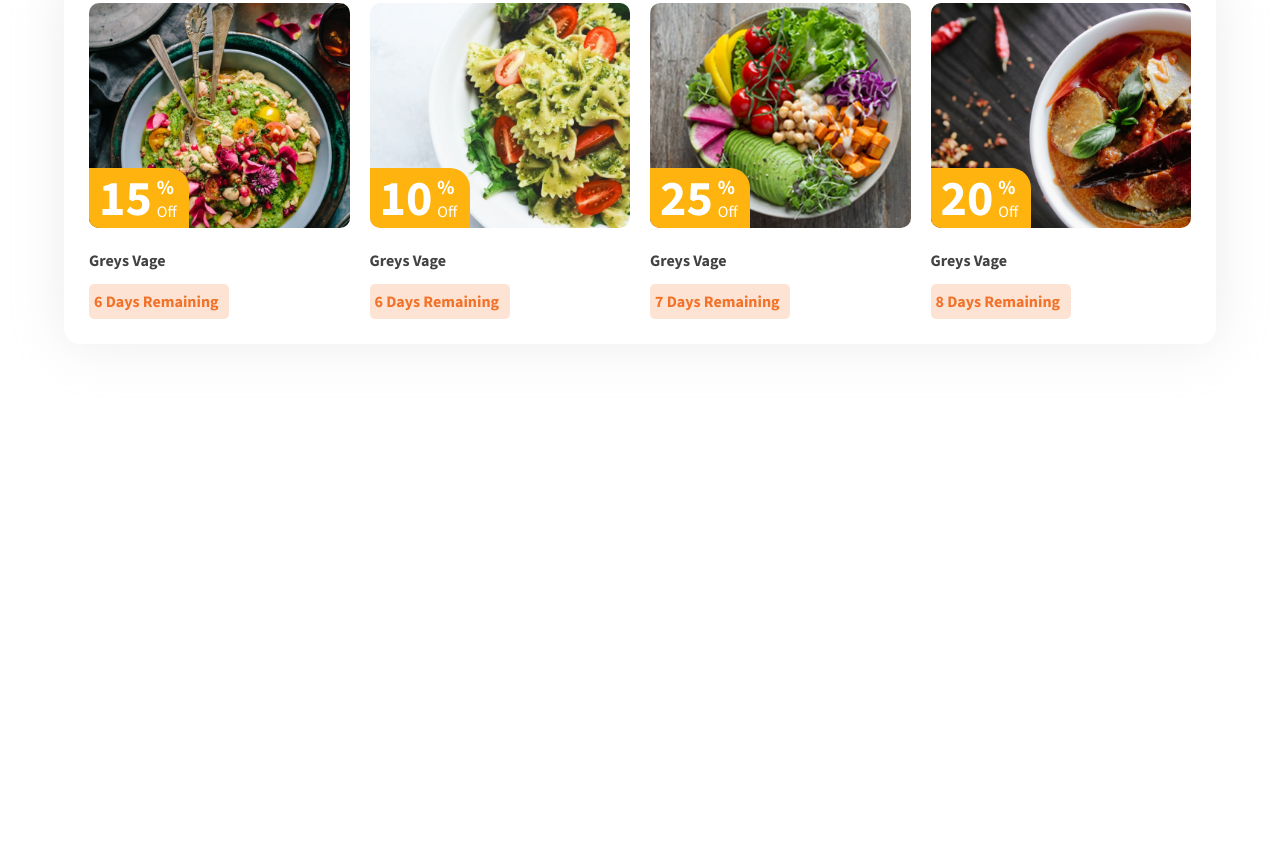
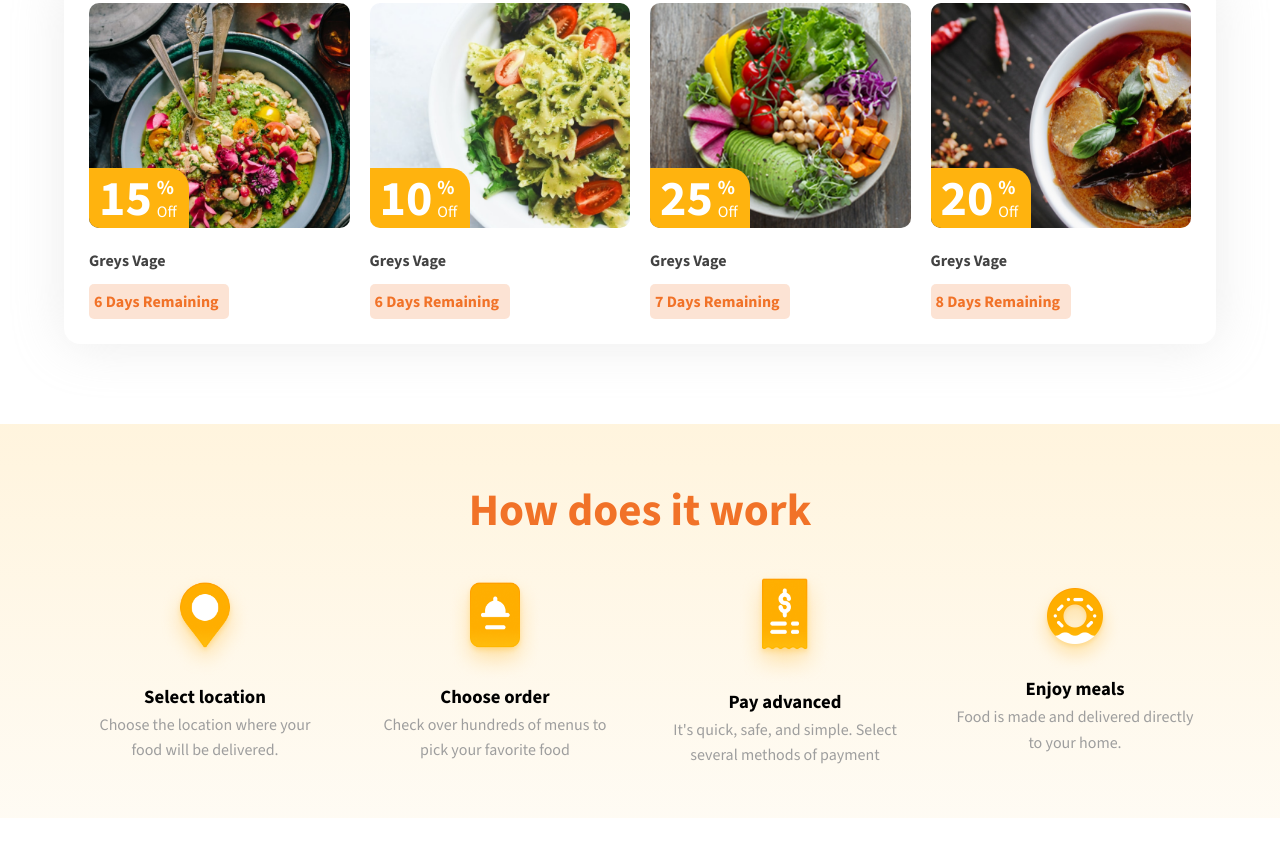
Before and after one commit to ibnhosain/FoodWagon_Landing_Page, a plain HTML site: page index.html in a window 1280 px wide. Shown: the part 550-1398 px from the top of the page. Before the commit the page ends 974 px from the top, so only its background shows below. Drawn offline with nearby package versions, Linux system fonts and the light colour scheme.

Commit message:
who work section add

```diff
--- a/index.html
+++ b/index.html
@@ -96,7 +96,7 @@
                 </div>
                 <div class="deal_card">
                     <img src="./images/Flash_Deal_02.png" alt="Flash_Deal_img">
-                     <div class="Discount_card"><span class="Discount_number">10 </span>
+                    <div class="Discount_card"><span class="Discount_number">10 </span>
                         <div style="display: flex;flex-direction: column; margin-left: 5px;">
                             <span class="Discount_parsent">%</span>
                             <span class="Discount_off">Off</span>
@@ -105,7 +105,7 @@
                 </div>
                 <div class="deal_card">
                     <img src="./images/Flash_Deal_03.png" alt="Flash_Deal_img">
-                     <div class="Discount_card"><span class="Discount_number">25 </span>
+                    <div class="Discount_card"><span class="Discount_number">25 </span>
                         <div style="display: flex;flex-direction: column; margin-left: 5px;">
                             <span class="Discount_parsent">%</span>
                             <span class="Discount_off">Off</span>
@@ -114,7 +114,7 @@
                 </div>
                 <div class="deal_card">
                     <img src="./images/Flash_Deal_04.png" alt="Flash_Deal_img">
-                     <div class="Discount_card"><span class="Discount_number">20 </span>
+                    <div class="Discount_card"><span class="Discount_number">20 </span>
                         <div style="display: flex;flex-direction: column; margin-left: 5px;">
                             <span class="Discount_parsent">%</span>
                             <span class="Discount_off">Off</span>
@@ -140,6 +140,42 @@
             </div>
         </div>
     </section>
+    <!-- ==============How_It_Work============== -->
+    <section class="how_work_section">
+        <div class="container">
+            <div class="how_work_inner">
+                <div class="how_work_heading">
+                    <h2>How does it work</h2>
+                </div>
+                <div class="work_Features">
+
+                    <div class="Features_card">
+                        <img src="./images/icon/Map_icon.png" alt="">
+                        <h3>Select location</h3>
+                        <p class="card_text_one">Choose the location where your food will be delivered.</p>
+                    </div>
+                    <div class="Features_card">
+                        <img src="./images/icon/order_Icons.png" alt="">
+                        <h3>Choose order</h3>
+                        <p class="card_text_two">Check over hundreds of menus to pick your favorite food</p>
+                    </div>
+                    <div class="Features_card">
+                        <img src="./images/icon/pay_Icons.png" alt="">
+                        <h3>Pay advanced</h3>
+                        <p class="card_text_tree">It's quick, safe, and simple. Select several methods of payment</p>
+                    </div>
+                    <div class="Features_card">
+                        <img src="./images/icon/Meal_icon.png" alt="">
+                        <h3>Enjoy meals</h3>
+                        <p class="card_text_four">Food is made and delivered directly to your home.</p>
+                    </div>
+
+
+                </div>
+            </div>
+        </div>
+    </section>
+
 </body>
 
 </html>
--- a/style.css
+++ b/style.css
@@ -241,9 +241,11 @@ Flash Deals section
     border-radius: 10px;
     object-fit: cover;
 }
-.deal_card{
+
+.deal_card {
     position: relative;
 }
+
 .Discount_card {
     display: flex;
     align-items: center;
@@ -257,15 +259,18 @@ Flash Deals section
     background-color: var(--primary-bg);
     border-radius: 0 20px 0 10px;
 }
-.Discount_number{
-margin-left: 10px;
+
+.Discount_number {
+    margin-left: 10px;
     font-size: 50px;
     font-weight: bold;
 }
-.Discount_parsent{
+
+.Discount_parsent {
     font-size: 20px;
     font-weight: bold;
 }
+
 .deal_caption p:not(:last-child) {
     color: #424242;
     font-weight: 800;
@@ -280,3 +285,59 @@ margin-left: 10px;
     border-radius: 5px;
     width: 140px;
 }
+
+/* =========how_work_section========== */
+.how_work_section {
+    background: linear-gradient(to bottom,
+            rgba(255, 206, 103, 0.22) 0%,
+            rgba(253, 237, 202, 0.22) 100%);
+}
+
+.how_work_inner {
+    padding: 50px 0;
+    display: flex;
+    flex-direction: column;
+    align-items: center;
+    justify-content: center;
+}
+
+.how_work_heading h2 {
+    color: #F17228;
+    font-size: 45px;
+    margin-bottom: 20px;
+}
+
+.work_Features {
+    display: grid;
+    grid-template-columns: repeat(4, 1fr);
+    gap: 50px;
+    justify-content: center;
+}
+
+.Features_card img {
+    width: 40%;
+}
+
+.Features_card {
+    display: flex;
+    flex-direction: column;
+    align-items: center;
+    justify-content: center;
+}
+
+.Features_card p {
+    color: #9E9E9E;
+   text-align: center;
+}
+.card_text_one{
+    width: 215px;
+}
+.card_text_two{
+    width: 240px;
+}
+.card_text_tree{
+    width: 240px;
+}
+.card_text_four{
+    width: 240px;
+}
```
